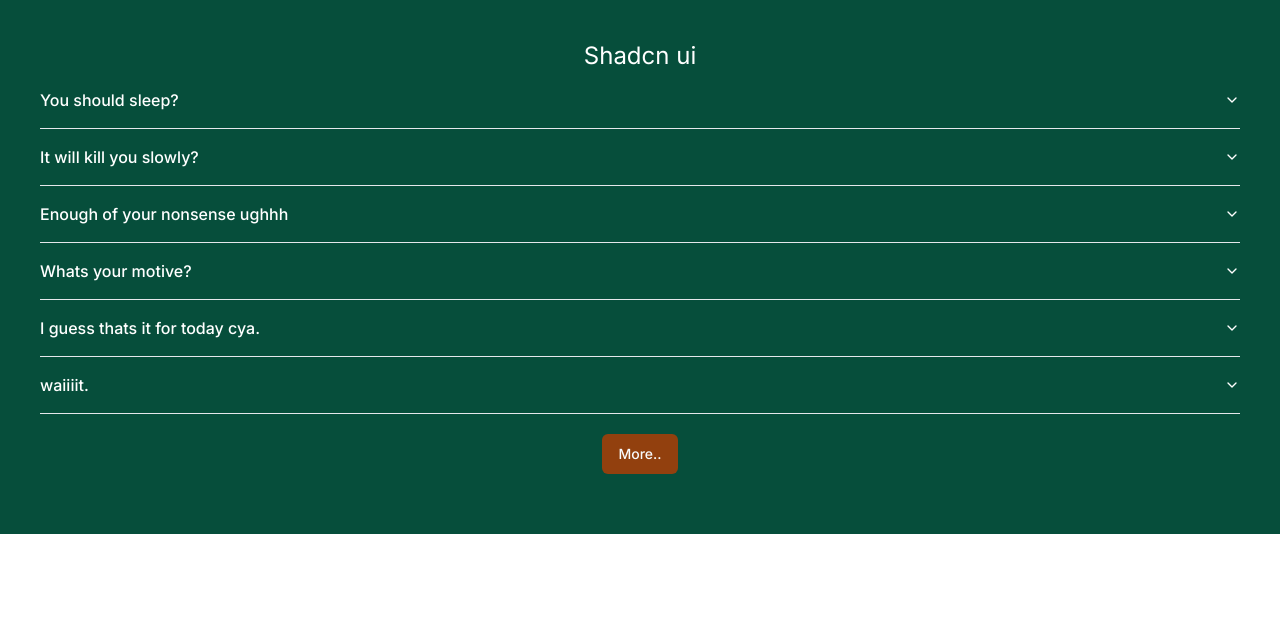
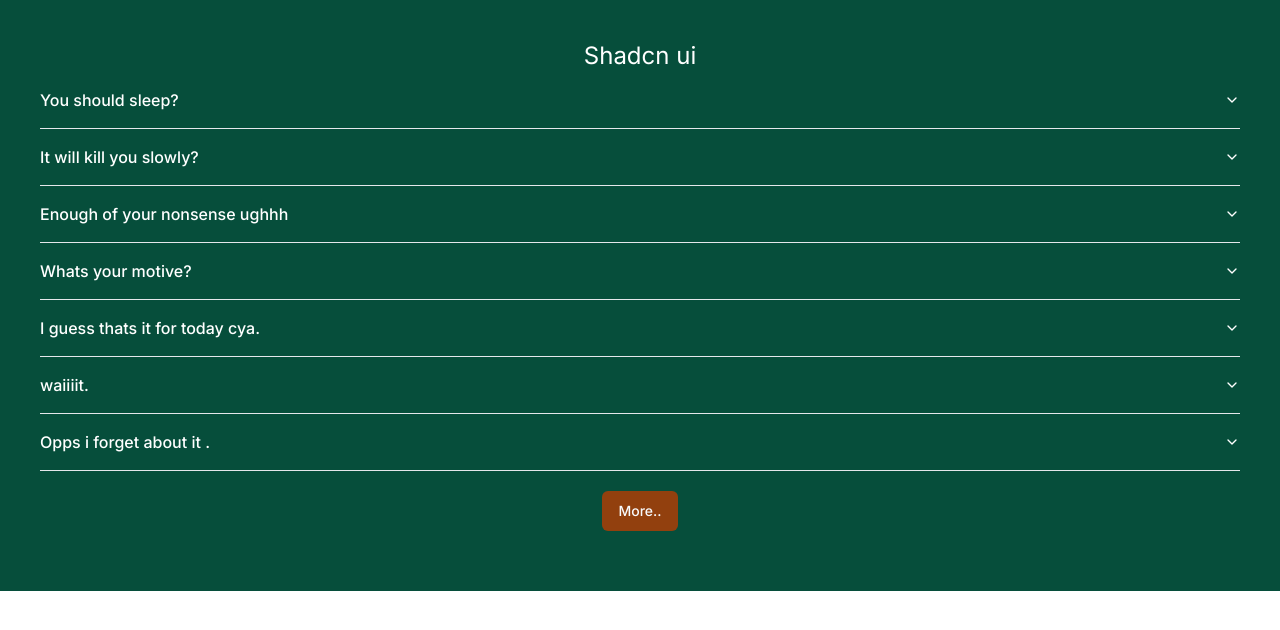
Before and after one commit to CodewithTanzeel/shadcn-ui-02, a Next.js app: page / in a window 1280 px wide. Shown: the top 630 px of the page. Built offline with nearby package versions, Linux system fonts and the light colour scheme.

Commit message:
Update accordion.tsx

```diff
--- a/src/app/accordion.tsx
+++ b/src/app/accordion.tsx
@@ -48,6 +48,12 @@
                   what?
                 </AccordionContent>
             </AccordionItem>
+            <AccordionItem value="item-7">
+                <AccordionTrigger>Opps i forget about it .</AccordionTrigger>
+                <AccordionContent>
+                  ughhh dont bother me .......
+                </AccordionContent>
+            </AccordionItem>
 
 
         </Accordion>
```
